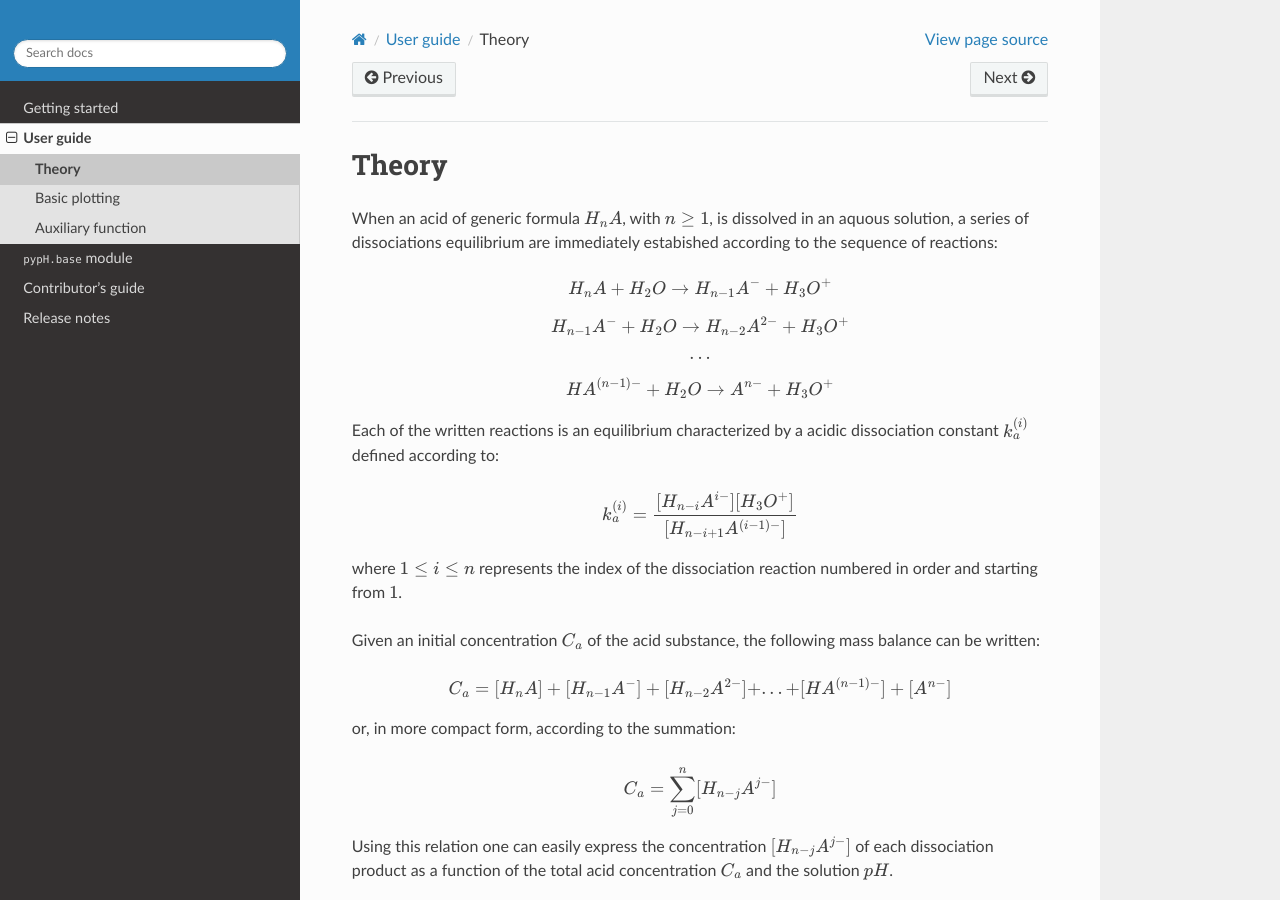
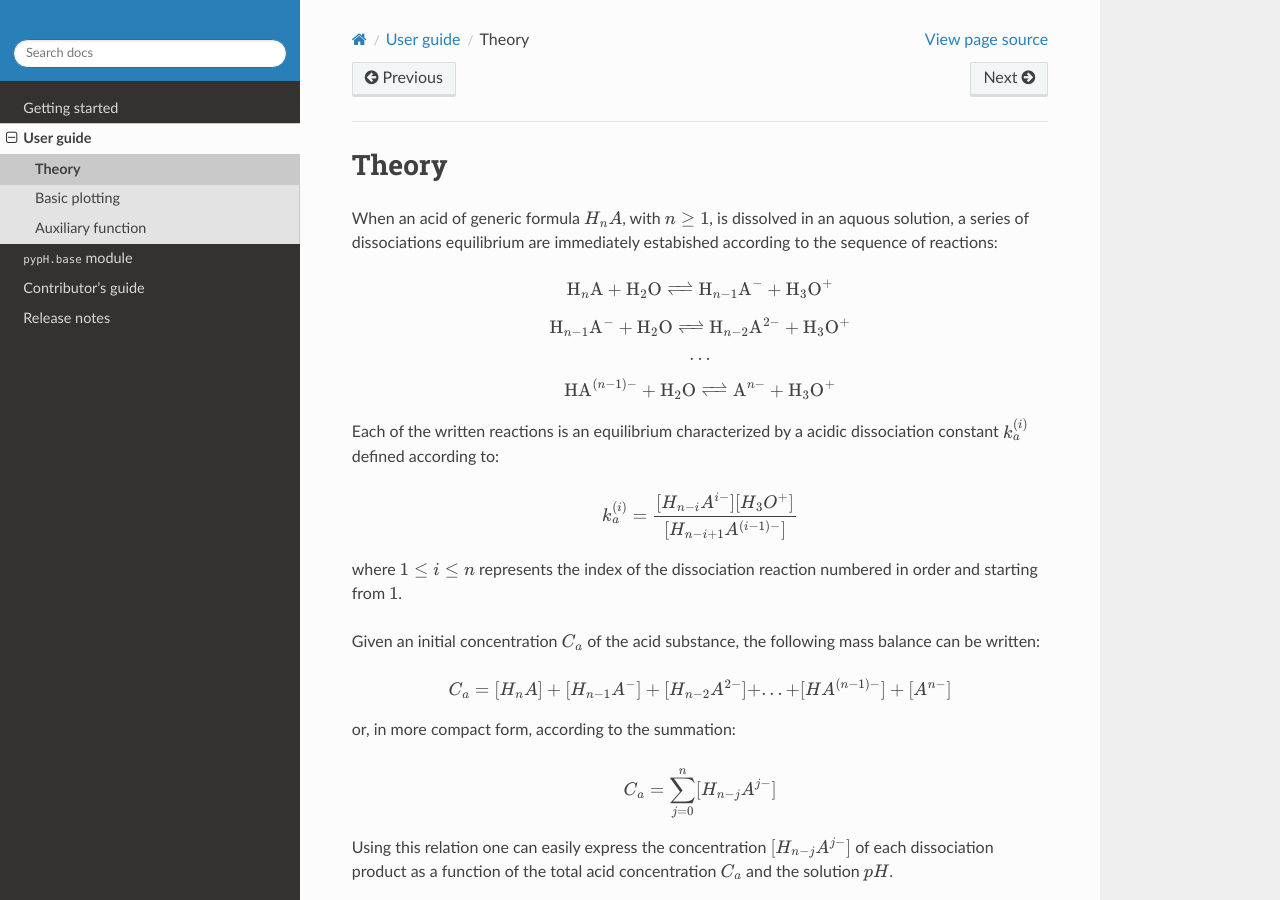
Before and after one commit to ppravatto/pypH, a Jupyter Book: the page built from docs/Guide/theory.md, in a window 1280 px wide and 900 px high. Built offline with Jupyter Book 1.0.4 settings and Sphinx 7.4.7 and the Read the Docs theme 3.1.0, drawn with Linux system fonts in a browser that asks for light colours.

Commit message:
Documentation update

```diff
--- a/docs/Guide/theory.md
+++ b/docs/Guide/theory.md
@@ -4,17 +4,17 @@
 When an acid of generic formula $H_nA$, with $n\geq1$, is dissolved in an aquous solution, a series of dissociations equilibrium are immediately estabished according to the sequence of reactions:
 
 $$
-H_nA + H_2O \rightarrow H_{n-1}A^- + H_3O^+
+\ce{H_nA + H_2O <=> H_{n-1}A^- + H_3O^+}
 $$
 
 $$
-H_{n-1}A^- + H_2O \rightarrow H_{n-2}A^{2-} + H_3O^+
+\ce{H_{n-1}A^- + H_2O <=> H_{n-2}A^{2-} + H_3O^+}
 $$
 
 $$ ... $$
 
 $$
-HA^{(n-1)-} + H_2O \rightarrow A^{n-} + H_3O^+
+\ce{HA^{(n-1)-} + H_2O <=> A^{n-} + H_3O^+}
 $$
 
 Each of the written reactions is an equilibrium characterized by a acidic dissociation constant $k_a^{(i)}$ defined according to:
```
Also changed, not shown: docs/Guide/auxiliary.md (+0 -2 lines).
